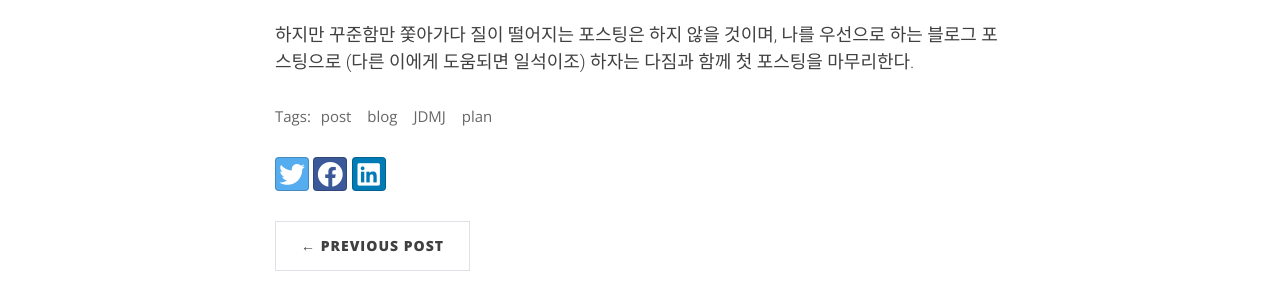
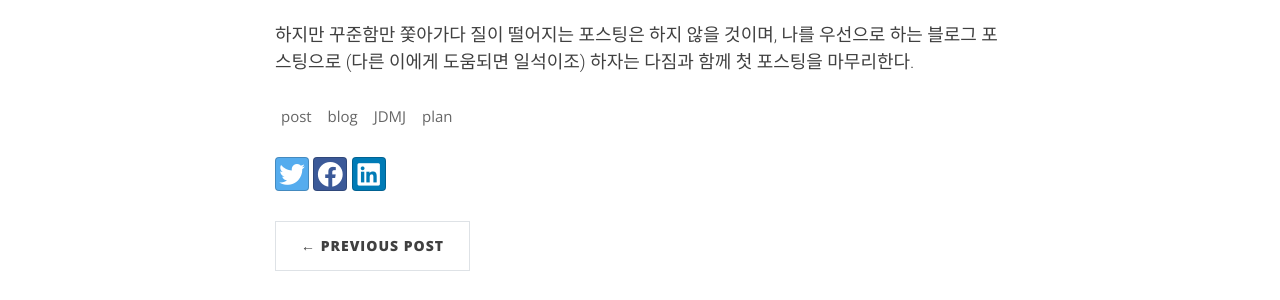
Before and after one commit to JDanmuji/JDanmuji.github.io, a Jekyll site: the page built from _posts/2022-07-26-blog post.md, in a window 1280 px wide and 900 px high, scrolled down 1116 px. Shown: the part 345-645 px from the top of the window. Built offline with Jekyll 4.4.1, drawn with Linux system fonts in a browser that asks for light colours; nearby versions of some CDN libraries; comment, search, counter and statistics services are not loaded.

Commit message:
tag amend test

```diff
--- a/_layouts/home.html
+++ b/_layouts/home.html
@@ -80,12 +80,12 @@ layout: page
 
       {% if site.feed_show_tags != false and post.tags.size > 0 %}
       <div class="blog-tags">
-        <span>Tags:</span>
+        <span> </span>
         <!-- role="list" needed so that `list-style: none` in Safari doesn't remove the list semantics -->
         <ul class="d-inline list-inline" role="list">
           {% for tag in post.tags %}
           <li class="list-inline-item">
-            <a href="{{ '/tags' | absolute_url }}#{{- tag -}}">{{- tag -}}</a>
+            <a href="{{ '/tags' | absolute_url }}#{{- tag -}}">{{-  "#" tag -}}</a>
           </li>
           {% endfor %}
         </ul>
--- a/_layouts/post.html
+++ b/_layouts/post.html
@@ -45,7 +45,7 @@ layout: base
 
       {% if page.tags.size > 0 %}
         <div class="blog-tags">
-          <span>Tags:</span>
+          <span> </span>
           {% for tag in page.tags %}
             <a href="{{ '/tags' | relative_url }}#{{- tag -}}">{{- tag -}}</a>
           {% endfor %}
```
